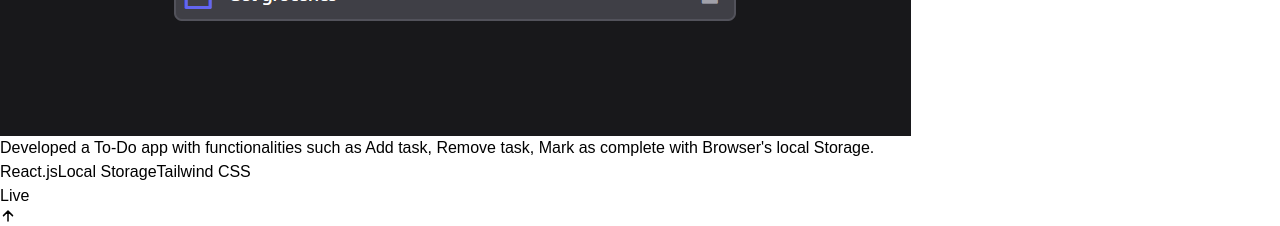
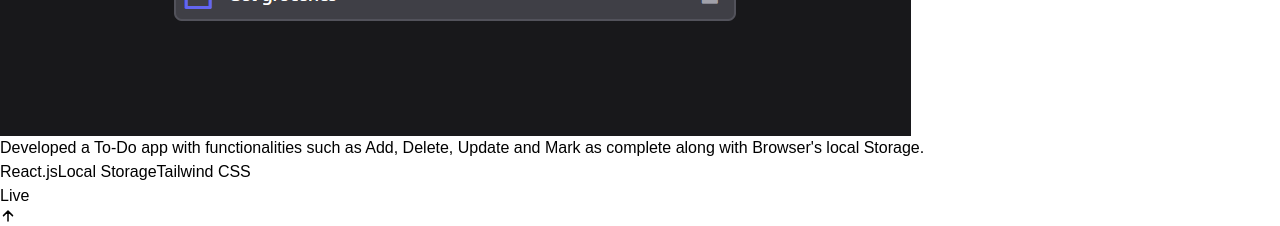
Before and after one commit to manavrathod203/portfoliov2, a React (Vite) app: page / in a window 1280 px wide. Shown: the part 3840-4066 px from the top of the page. Built offline with nearby package versions, Linux system fonts and the light colour scheme; a web font is replaced by a local one.

Commit message:
project update

```diff
--- a/src/data/Projects.js
+++ b/src/data/Projects.js
@@ -36,11 +36,11 @@ const projects = [
     },
     {
         name: "To-Do App",
-        des: "Developed a To-Do app with functionalities such as Add task, Remove task, Mark as complete with Browser's local Storage.",
+        des: "Developed a To-Do app with functionalities such as Add, Delete, Update and Mark as complete along with Browser's local Storage.",
         techStack: ["React.js", "Local Storage", "Tailwind CSS"],
         img: "/images/todo.png",
-        code: "https://github.com/manavrathod203/todo-app",
-        live: "https://todo-app-react03.netlify.app/",
+        code: "https://github.com/manavrathod203/editable-todo",
+        live: "https://editable-todo.onrender.com/",
         category: "react",
     },
     {
```
